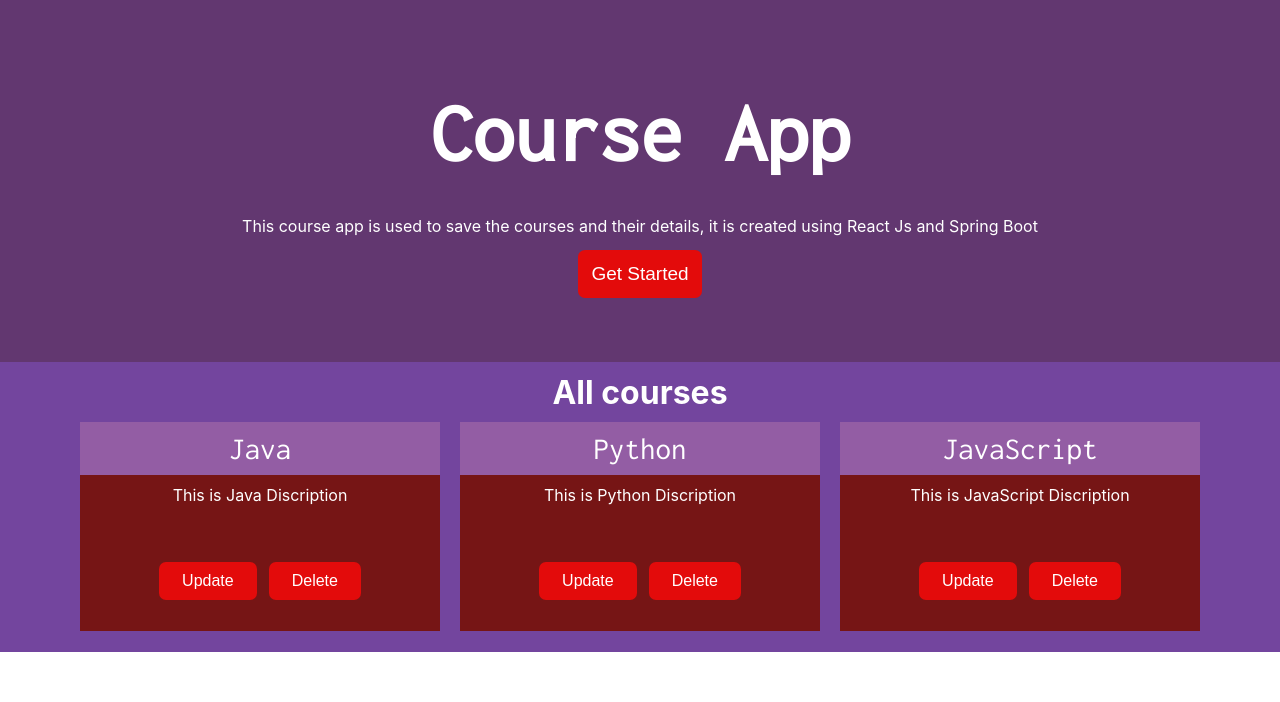
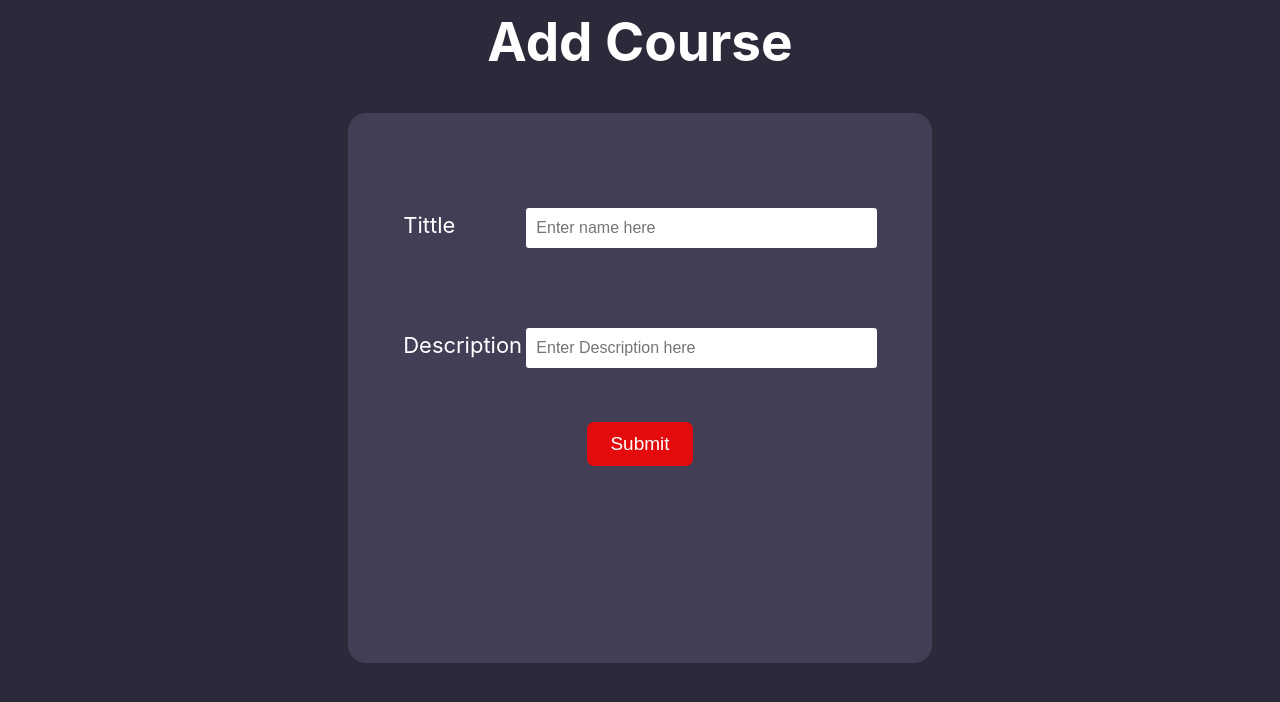
Before and after one commit to Bhaven-Chaudhary/ReactJs-springBoot-Project, a React (Create React App) app: page /addCourse in a window 1280 px wide. Shown: the top 702 px of the page. Built offline with nearby package versions, Linux system fonts and the light colour scheme.

Commit message:
created add course component

```diff
--- a/src/App.js
+++ b/src/App.js
@@ -3,12 +3,14 @@ import Home from './Component/Home';
 import { ToastContainer, toast } from 'react-toastify';
 
 import AllCourses from './Component/AllCourses';
+import AddCourse from './Component/AddCourse';
 
 function App() {
   return (
     <>
-      <Home />
-      <AllCourses />
+      {/* <Home />
+      <AllCourses /> */}
+      <AddCourse />
     </>
   );
 }
--- /dev/null
+++ b/src/Component/AddCourse.js
@@ -0,0 +1,27 @@
+import React from 'react'
+import classes from './AddCourse.module.css'
+import Button from './UI/Button'
+
+export default function () {
+    return (
+        <div className={classes.formContainer}>
+            <h1 className={classes.h1}>Add Course</h1>
+            <form action="#" className={classes.form}>
+
+                <div className={classes.inputContainer}>
+                    <label className={classes.label} htmlFor="inputTittle">Tittle</label>
+                    <input className={classes.inputField} type="text" name="inputTittle" id="inputTittle" placeholder="Enter name here" />
+                </div>
+
+                <div className={classes.inputContainer}>
+                    <label className={classes.label} htmlFor="inputDesc">Description</label>
+                    <input className={classes.inputField} type="text" name="inputDesc" id="inputDesc" placeholder="Enter Description here" />
+                </div>
+
+                <Button buttonName="Submit" />
+
+
+            </form>
+        </div>
+    )
+}
--- /dev/null
+++ b/src/Component/AddCourse.module.css
@@ -0,0 +1,46 @@
+.formContainer{
+   background-color: #2c2a3a;
+   color: white;
+   text-align: center;
+   height: 100vh;
+
+}
+
+.h1{
+    padding: 10px;
+    font-size: 53px;
+}
+
+.form{
+    background-color: #423e56;
+    width: 37%;
+    height: 55vh;
+    margin: auto;
+    margin-top: 29px;
+    border-radius: 18px;
+    padding: 55px;
+    text-align: center;
+
+}
+
+.inputContainer{
+
+    padding: 40px 0px;
+    display: flex;
+}
+
+.label{
+
+    width: 169px;
+    text-align: left;
+    font-size: 22px;
+    padding-top: 4px;
+}
+.inputField{
+    border: none;
+    border-radius: 3px;
+    height: 40px;
+    width: -webkit-fill-available;
+    font-size: 16px;
+    padding: 0px 10px;
+}
--- a/src/Component/UI/Button.module.css
+++ b/src/Component/UI/Button.module.css
@@ -1,6 +1,6 @@
 .buttonStyle{
     font-size: 19px;
-    padding: 13px;
+    padding: 11px 23px;
     border-radius: 7px;
     font-style: inherit ;
     background-color: #e30b0b;
```
